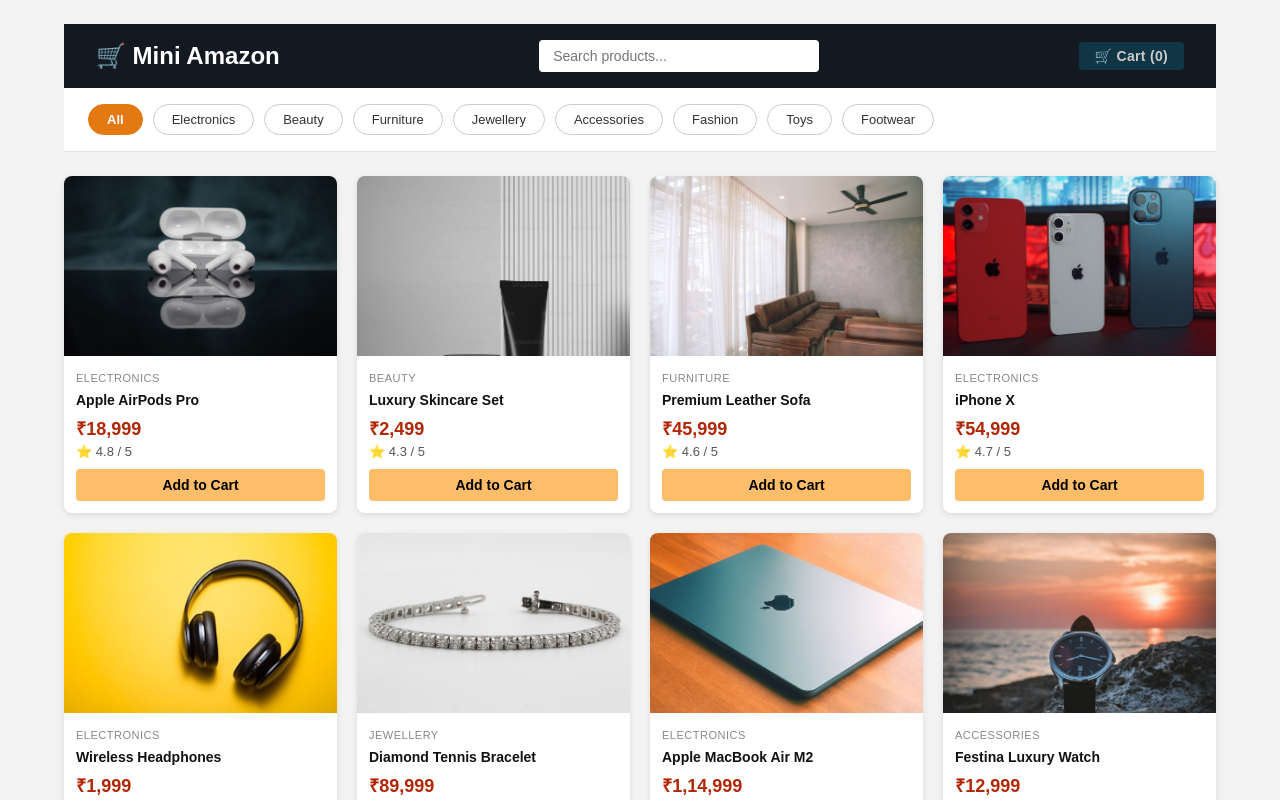
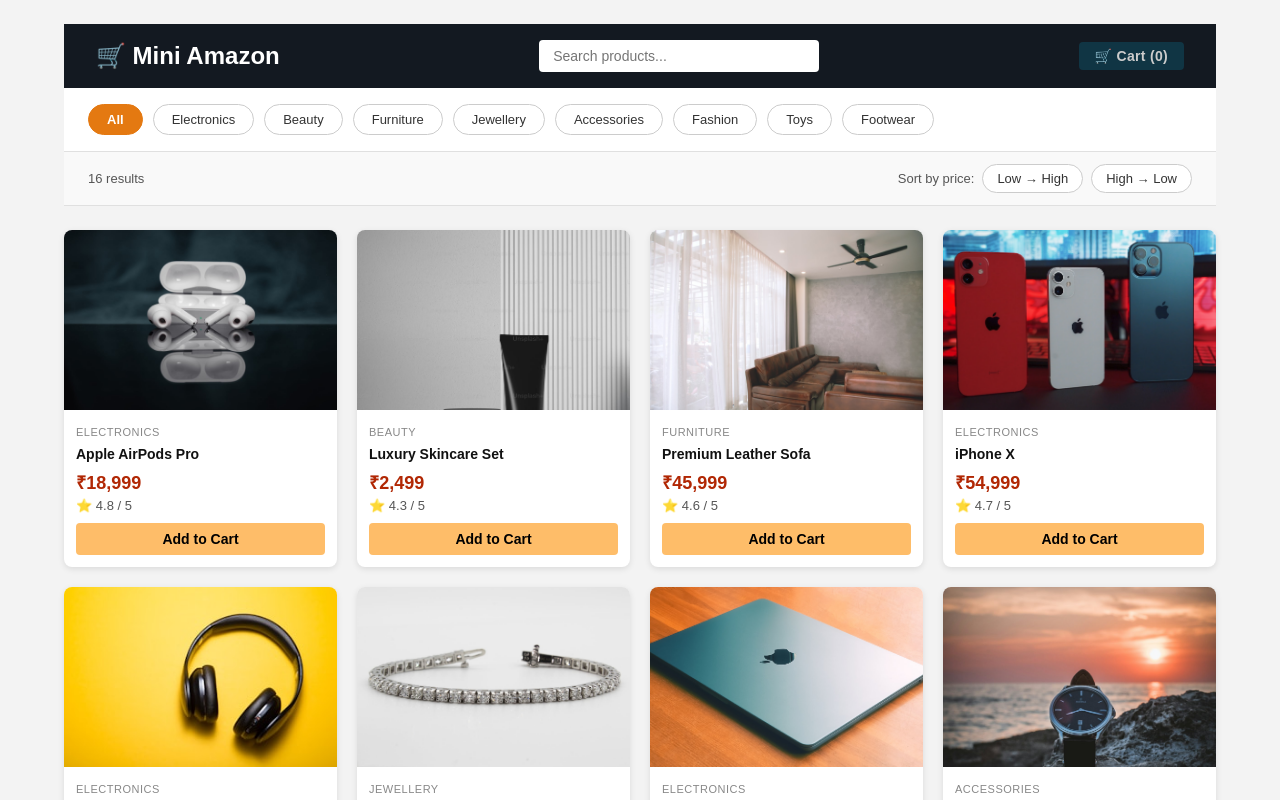
Before and after one commit to harshith1-none/mini-amazon-clone, a React (Vite) app: page / in a window 1280 px wide. Shown: the top 800 px of the page. Built offline with nearby package versions, Linux system fonts and the light colour scheme.

Commit message:
Day 7: Sort by price low-high and high-low with toggle reset

```diff
--- a/src/App.css
+++ b/src/App.css
@@ -207,3 +207,51 @@
 }
 
 /* day 6 step 3 */
+
+
+/* day 7 step 3 */
+.toolbar {
+  display: flex;
+  align-items: center;
+  justify-content: space-between;
+  padding: 12px 24px;
+  background: #f9f9f9;
+  border-bottom: 1px solid #e0e0e0;
+}
+
+.results-count {
+  font-size: 13px;
+  color: #555;
+}
+
+.sort-bar {
+  display: flex;
+  align-items: center;
+  gap: 8px;
+  font-size: 13px;
+  color: #555;
+}
+
+.sort-btn {
+  padding: 6px 14px;
+  border: 1px solid #ccc;
+  border-radius: 20px;
+  background: white;
+  font-size: 13px;
+  cursor: pointer;
+  transition: all 0.2s;
+  color: #333;
+}
+
+.sort-btn:hover {
+  border-color: #e47911;
+  color: #e47911;
+}
+
+.sort-btn.active {
+  background: #e47911;
+  border-color: #e47911;
+  color: white;
+  font-weight: bold;
+}
+/* day 7 step 3 */
--- a/src/App.jsx
+++ b/src/App.jsx
@@ -1,4 +1,4 @@
-//day 6 step 1
+//day 7 step 1
 
 import { useState } from 'react';
 import { Routes, Route } from 'react-router-dom';
@@ -7,6 +7,7 @@
 import SearchBar from './components/SearchBar';
 import ProductDetail from './pages/ProductDetail';
 import CategoryFilter from './components/CategoryFilter';
+import SortBar from './components/SortBar';
 import './App.css';
 
 const categories = ['All', ...new Set(products.map((p) => p.category))];
@@ -15,14 +16,21 @@
   const [query, setQuery] = useState('');
   const [cartCount, setCartCount] = useState(0);
   const [selectedCategory, setSelectedCategory] = useState('All');
+  const [sortOrder, setSortOrder] = useState('default');
 
-  const filtered = products
+  let filtered = products
     .filter((p) =>
       selectedCategory === 'All' ? true : p.category === selectedCategory
     )
     .filter((p) =>
       p.name.toLowerCase().includes(query.toLowerCase())
     );
+
+  if (sortOrder === 'low-high') {
+    filtered = [...filtered].sort((a, b) => a.price - b.price);
+  } else if (sortOrder === 'high-low') {
+    filtered = [...filtered].sort((a, b) => b.price - a.price);
+  }
 
   function handleAddToCart() {
     setCartCount(cartCount + 1);
@@ -42,6 +50,10 @@
             selectedCategory={selectedCategory}
             setSelectedCategory={setSelectedCategory}
           />
+          <div className="toolbar">
+            <p className="results-count">{filtered.length} results</p>
+            <SortBar sortOrder={sortOrder} setSortOrder={setSortOrder} />
+          </div>
           <div className="product-grid">
             {filtered.map((product) => (
               <ProductCard
@@ -68,4 +80,4 @@
 
 export default App;
 
-//day 6 step 1
+//day 7 step 1
--- /dev/null
+++ b/src/components/SortBar.jsx
@@ -0,0 +1,25 @@
+//day 7 step 2
+
+function SortBar({ sortOrder, setSortOrder }) {
+  return (
+    <div className="sort-bar">
+      <span>Sort by price:</span>
+      <button
+        className={`sort-btn ${sortOrder === 'low-high' ? 'active' : ''}`}
+        onClick={() => setSortOrder(sortOrder === 'low-high' ? 'default' : 'low-high')}
+      >
+        Low → High
+      </button>
+      <button
+        className={`sort-btn ${sortOrder === 'high-low' ? 'active' : ''}`}
+        onClick={() => setSortOrder(sortOrder === 'high-low' ? 'default' : 'high-low')}
+      >
+        High → Low
+      </button>
+    </div>
+  );
+}
+
+export default SortBar;
+
+//day 7 step 2
```
